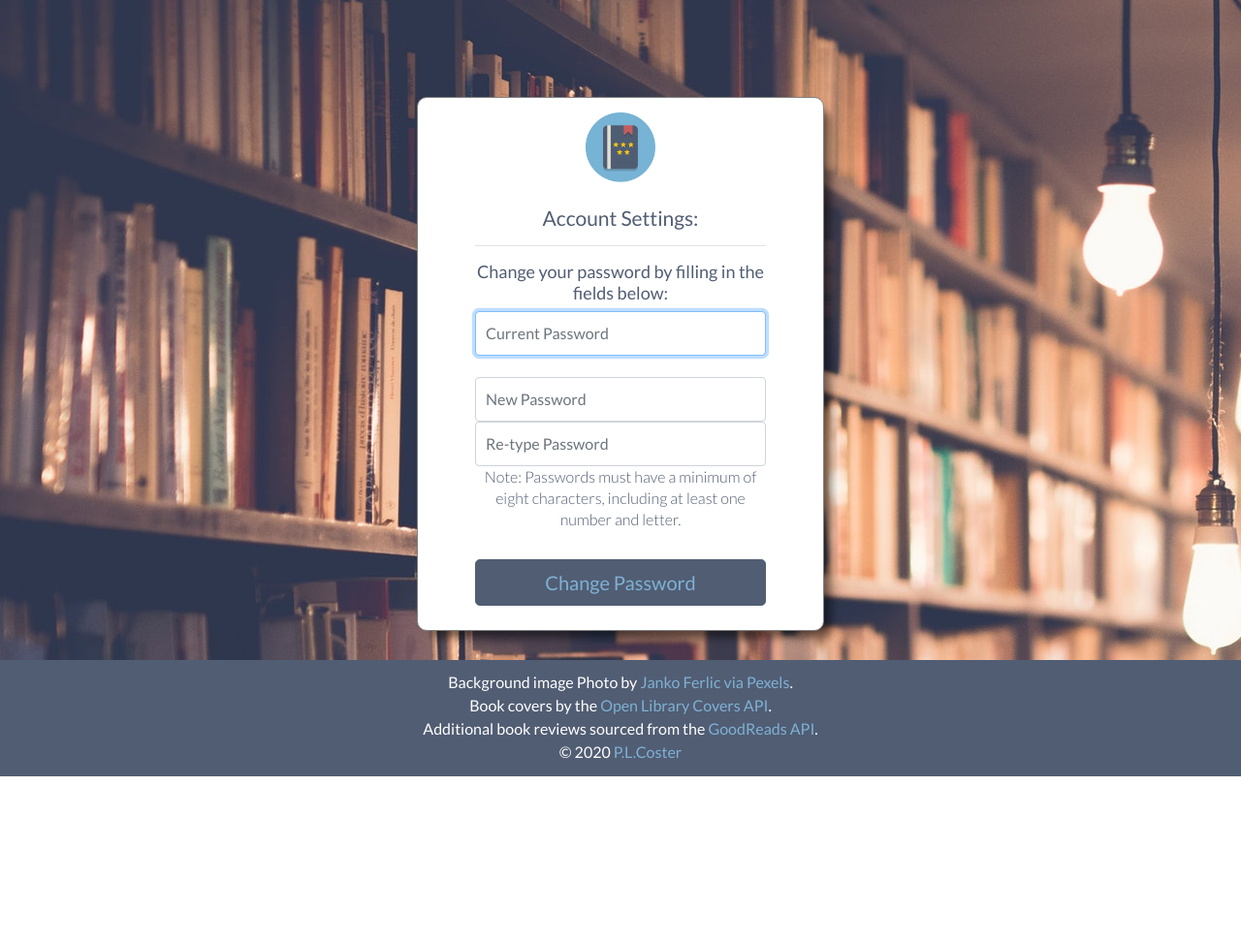
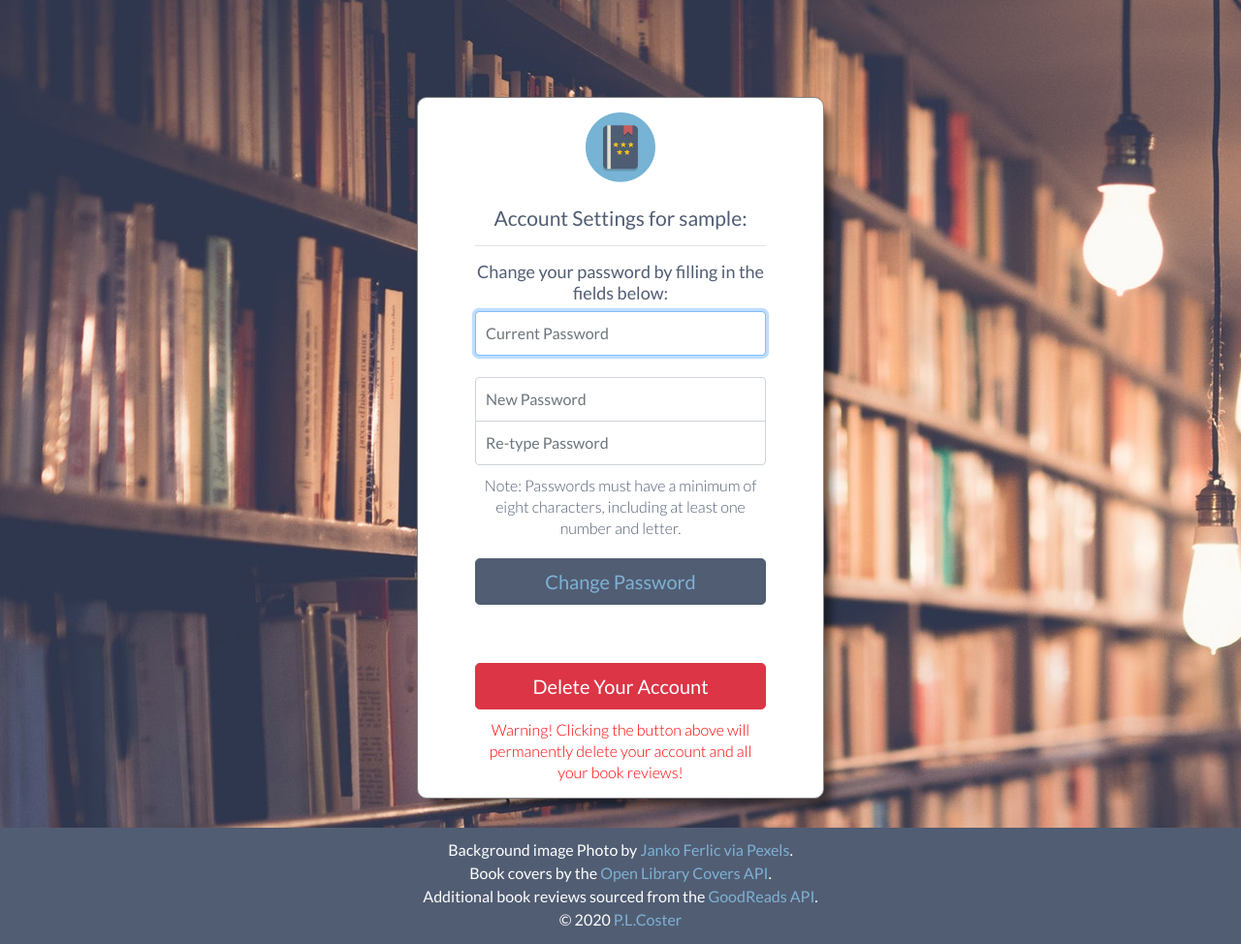
Before and after one commit to PLCoster/cs50web-project1, a Flask app: page /account in a window 1280 px wide. Shown: the part 68-1042 px from the top of the page at 97% size. Before the commit the page ends 869 px from the top, so only its background shows below. Run offline with Flask 2, Linux system fonts and the light colour scheme; the visitor is signed in with stand-in values (Sample User, id 1); some libraries are stand-ins or nearby versions.

Commit message:
delete app route added allowing user to delete their account from account settings page

```diff
--- a/application.py
+++ b/application.py
@@ -532,6 +532,39 @@ def account():
         return render_template("account.html")
 
 
+@app.route("/delete_account", methods=["POST"])
+def delete_account():
+    """Deletes a users account and all their reviews from the database"""
+
+    # If user not logged in return to home page:
+    if session.get("user_id") == None:
+        flash("You must be logged in to delete your account!")
+        return redirect("/")
+
+    # Get all of a user's reviews from the database:
+    book_ids = db.execute("SELECT book_id FROM reviews WHERE user_id=:user_id", {"user_id": session["user_id"]}).fetchall()
+
+    # Delete all of the user's reviews:
+    db.execute("DELETE FROM reviews WHERE user_id=:user_id", {"user_id": session["user_id"]})
+
+    # Update all of the book avg scores in books table that have had reviews deleted:
+    for book_id in book_ids:
+        book_reviews = db.execute("SELECT COUNT(*), AVG(rating) FROM reviews WHERE book_id=:book_id", {"book_id": book_id[0]}).fetchall()
+
+        num_reviews = book_reviews[0][0] or 0
+        avg_review = round(float(book_reviews[0][1] or 0),2)
+
+        db.execute("UPDATE books SET review_count=:review_count, average_rating=:average_rating WHERE id=:book_id", {"review_count": num_reviews, "average_rating": avg_review, "book_id": book_id[0]})
+
+    # Remove the user from the user's table:
+    db.execute("DELETE FROM users WHERE id=:user_id", {"user_id": session["user_id"]})
+    db.commit()
+
+    # Log out user and return to homepage:
+    session.clear()
+    flash("Your account has been deleted and you have been logged out. Thank you for using READ-RATE!")
+    return redirect("/")
+
 @app.route("/api/<isbn>")
 def book_api(isbn):
     """Get a book from the database using its ISBN"""
--- a/static/styles.css
+++ b/static/styles.css
@@ -336,7 +336,7 @@ BOOK DETAILS PAGE
 
 /*
 ==========================
-LOGIN and REGISTER
+LOGIN, REGISTER, ACCOUNT
 ==========================
 */
 
@@ -352,7 +352,7 @@ LOGIN and REGISTER
 }
 
 .login .btn, .register .btn {
-  margin-top: 30px;
+  margin-top: 20px;
   margin-bottom: 10px;
 }
 
@@ -375,16 +375,20 @@ LOGIN and REGISTER
   z-index: 2;
 }
 
-.login .form-signin input[type="text"], .register #inputPassword {
+.login .form-signin input[type="text"], .register #inputPassword, #new-pass {
   margin-bottom: -1px;
   border-bottom-right-radius: 0;
   border-bottom-left-radius: 0;
 }
 
-.login .form-signin input[type="password"], .register #checkPassword {
+.login .form-signin input[type="password"], .register #checkPassword, #check-pass {
   margin-bottom: 10px;
   border-top-left-radius: 0;
   border-top-right-radius: 0;
+}
+
+.register p {
+  margin-bottom: 0;
 }
 
 .register #inputPassword {
--- a/templates/account.html
+++ b/templates/account.html
@@ -7,7 +7,7 @@
   <div class="register container">
     <form class="form-signin" action="/account" method="post">
       <img class="mb-4" src="/static/book_icon.png" alt="" width="72" height="72">
-      <h3 class="mb-3 font-weight-normal">Account Settings:</h3>
+      <h3 class="mb-3 font-weight-normal">Account Settings for {{session.username}}:</h3>
       <hr>
       <h4>Change your password by filling in the fields below:</h4>
       <label for="curr-pass" class="sr-only">Current Password:</label>
@@ -20,5 +20,9 @@
       <p>Note: Passwords must have a minimum of eight characters, including at least one number and letter.</p>
       <button class="btn btn-lg btn-primary btn-block" type="submit">Change Password</button>
     </form>
+    <form class="form-signin" action="/delete_account" method="post">
+      <button class="btn btn-lg btn-danger btn-block">Delete Your Account</button>
+      <p style="color: red;"> Warning! Clicking the button above will permanently delete your account and all your book reviews!</p>
+    </form>
   </div>
 {% endblock %}
```
Also changed, not shown: 1 other file.
